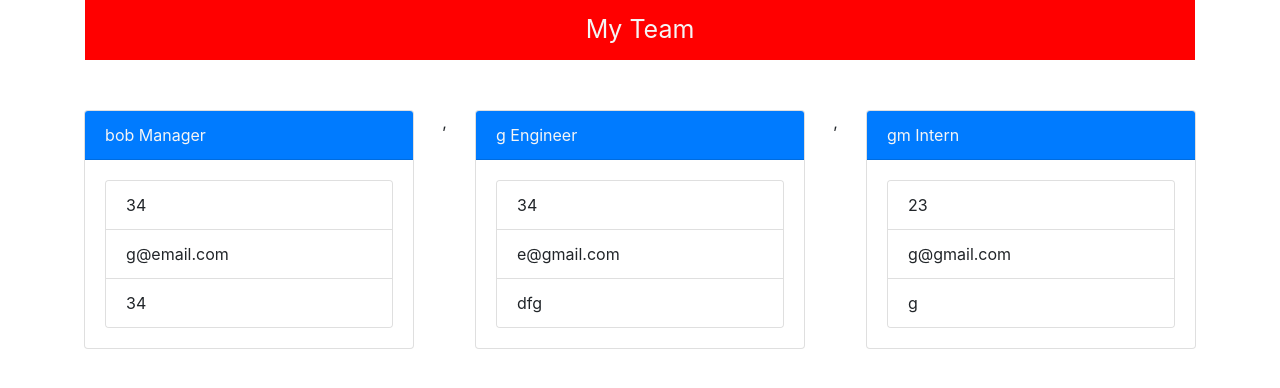
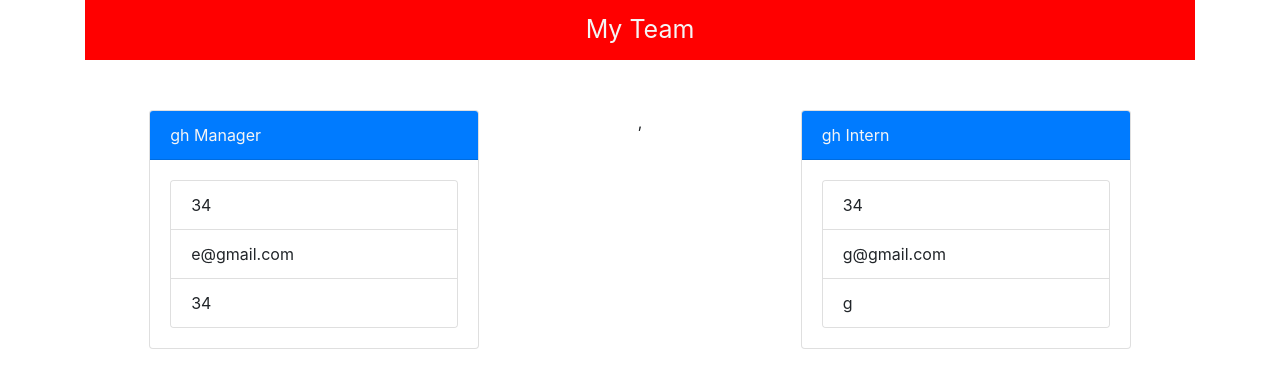
Before and after one commit to Vaughnsmcp/Unit10HW_OOP, a website: page output/index.html in a window 1280 px wide. Drawn offline with nearby package versions, Linux system fonts and the light colour scheme.

Commit message:
passed tests, completed readme

```diff
--- a/output/index.html
+++ b/output/index.html
@@ -28,13 +28,13 @@
 
     <div class="card">
       <div class="card-header bg-primary" style="color: whitesmoke">
-      bob Manager
+      gh Manager
       </div>
       <div class="card-body">
           <div class="card" style="width: 18rem;">
               <ul class="list-group list-group-flush">
                 <li class="list-group-item">34</li>
-                <li class="list-group-item">g@email.com</li>
+                <li class="list-group-item">e@gmail.com</li>
                 <li class="list-group-item">34</li>
               </ul>
             </div>
@@ -43,27 +43,12 @@
     ,
     <div class="card">
       <div class="card-header bg-primary" style="color: whitesmoke">
-      g Engineer
+      gh Intern
       </div>
       <div class="card-body">
           <div class="card" style="width: 18rem;">
               <ul class="list-group list-group-flush">
                 <li class="list-group-item">34</li>
-                <li class="list-group-item">e@gmail.com</li>
-                <li class="list-group-item">dfg</li>
-              </ul>
-            </div>
-      </div>
-    </div>
-    ,
-    <div class="card">
-      <div class="card-header bg-primary" style="color: whitesmoke">
-      gm Intern
-      </div>
-      <div class="card-body">
-          <div class="card" style="width: 18rem;">
-              <ul class="list-group list-group-flush">
-                <li class="list-group-item">23</li>
                 <li class="list-group-item">g@gmail.com</li>
                 <li class="list-group-item">g</li>
               </ul>
```
Also changed, not shown: README.md.
